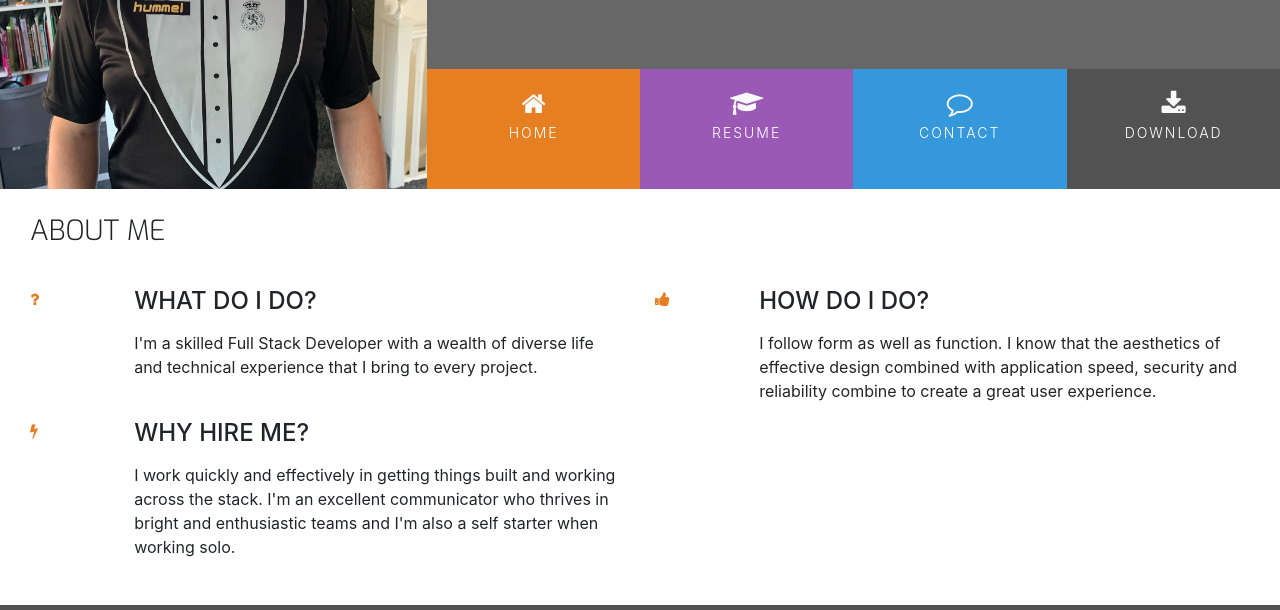
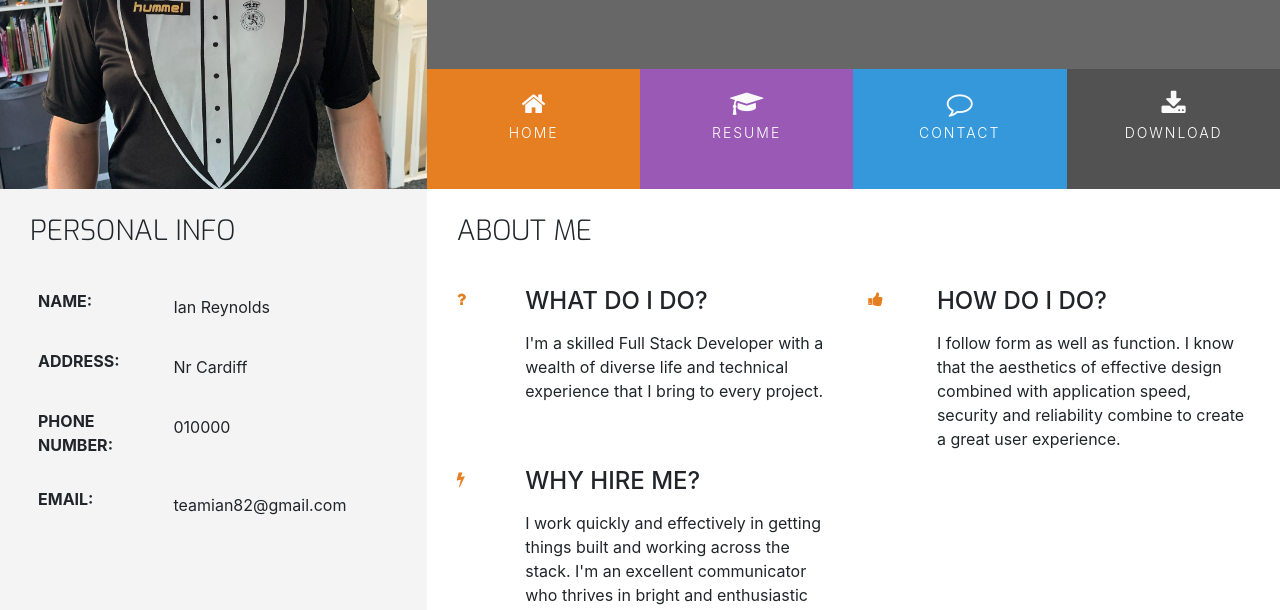
Before and after one commit to teamian27/usdresume, a plain HTML site: page index.html in a window 1280 px wide. Shown: the part 180-790 px from the top of the page. Drawn offline with nearby package versions, Linux system fonts and the light colour scheme.

Commit message:
personal info page complete

```diff
--- a/assets/ccs/style.css
+++ b/assets/ccs/style.css
@@ -9,6 +9,9 @@
     background-color: #fff;
 }
 
+.bg-color-personal-info {
+    background-color: #f4f4f4;
+}
 .ui-menu-color-home {
     background-color: #e67e22;
 }
@@ -21,6 +24,7 @@
 .ui-menu-color-download {
     background-color: #525252;
 }
+
 
     /* --------------------------Special paddings/margins/text */
     h1,h2,h3,h4 {
@@ -213,3 +217,39 @@ header {
  .three-reasons-heading {
     margin-bottom: 15px;
  }
+
+
+ /* --------------------------Personal Info */
+
+ .personal-info-item {
+    margin-bottom: 20px;
+    display: block;
+    clear: both;
+ }
+
+ .personal-info-item .key,
+ .personal-info-item .value {
+    padding: 8px;
+    display: inline-block;
+ }
+
+ .personal-info-item .key p,
+ .personal-info-item .value p {
+    margin: 0;
+ }
+
+ .personal-info-item .key {
+    width: 30%;
+    margin-right: 21px;
+    padding-top: 2px;
+    vertical-align: top;
+ }
+
+ .personal-info-item .key p {
+    font-weight: 700;
+ }
+
+ .personal-info-item .value {
+    position: relative;
+    width: 60%;
+ }
--- a/index.html
+++ b/index.html
@@ -51,7 +51,64 @@
 
     </header>
     <section class="container-fluid">
-        <div class="row row-table">
+        <div class="row">
+            <div class="col-md-4 bg-color-personal-info section-column">
+                <div class="row">
+                    <div class="col-12">
+                        <h3 class="section-heading uppercase">
+                            Personal Info
+                        </h3>
+                    </div>
+                </div>
+                <div class="personal-info-item">
+                    <div class="key">
+                        <p class="uppercase">
+                           Name:
+                        </p>
+                    </div>
+                    <div class="value">
+                        <p>
+                            Ian Reynolds
+                        </p>
+                    </div>
+                </div>
+                <div class="personal-info-item">
+                    <div class="key">
+                        <p class="uppercase">
+                            Address:
+                        </p>
+                    </div>
+                    <div class="value">
+                        <p>
+                            Nr Cardiff
+                        </p>
+                    </div>
+                </div>
+                <div class="personal-info-item">
+                    <div class="key">
+                        <p class="uppercase">
+                            Phone number:
+                        </p>
+                    </div>
+                    <div class="value">
+                        <p>
+                            010000
+                        </p>
+                    </div>
+                </div>
+                <div class="personal-info-item">
+                    <div class="key">
+                        <p class="uppercase">
+                            Email:
+                        </p>
+                    </div>
+                    <div class="value">
+                        <p>
+                            teamian82@gmail.com
+                        </p>
+                    </div>
+                </div>
+            </div>
             <div class="col-md-8 bg-color-three-reasons section-column">
                 <div class="row">
                     <div class="col">
```
